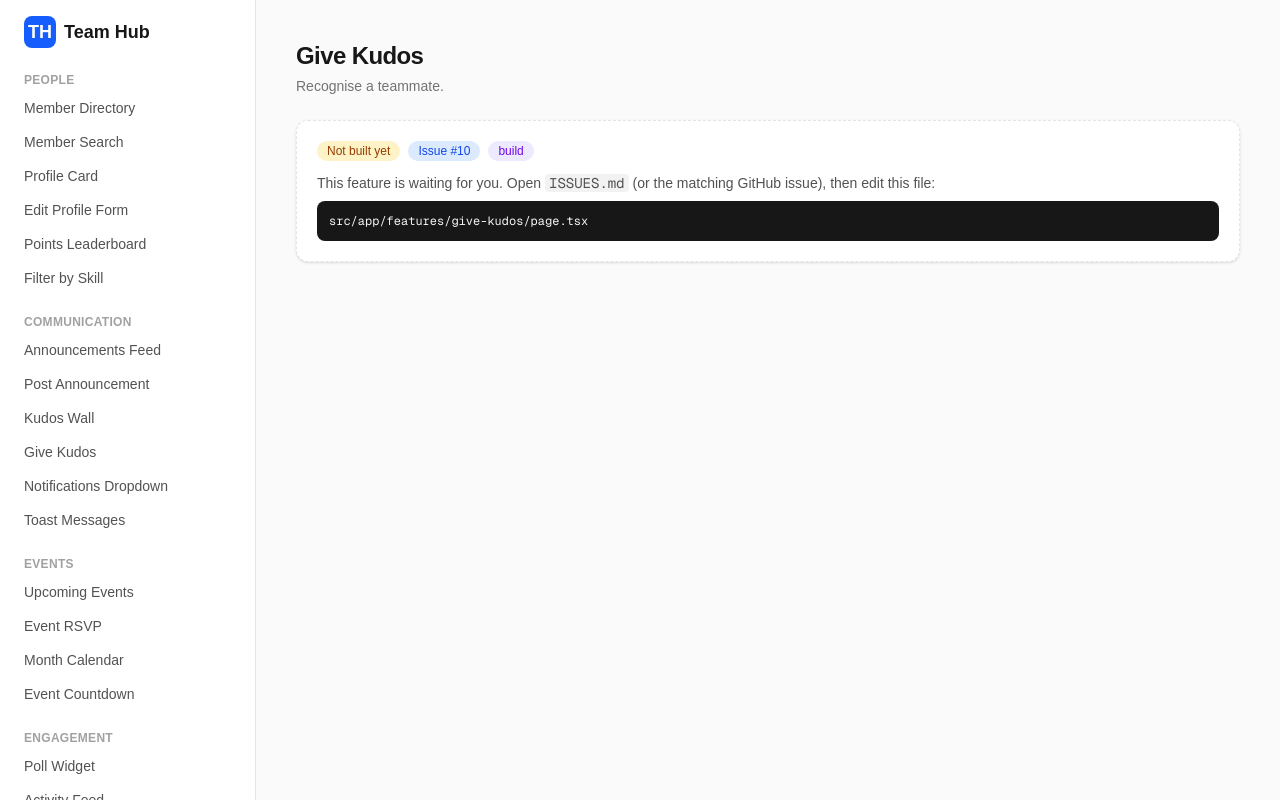
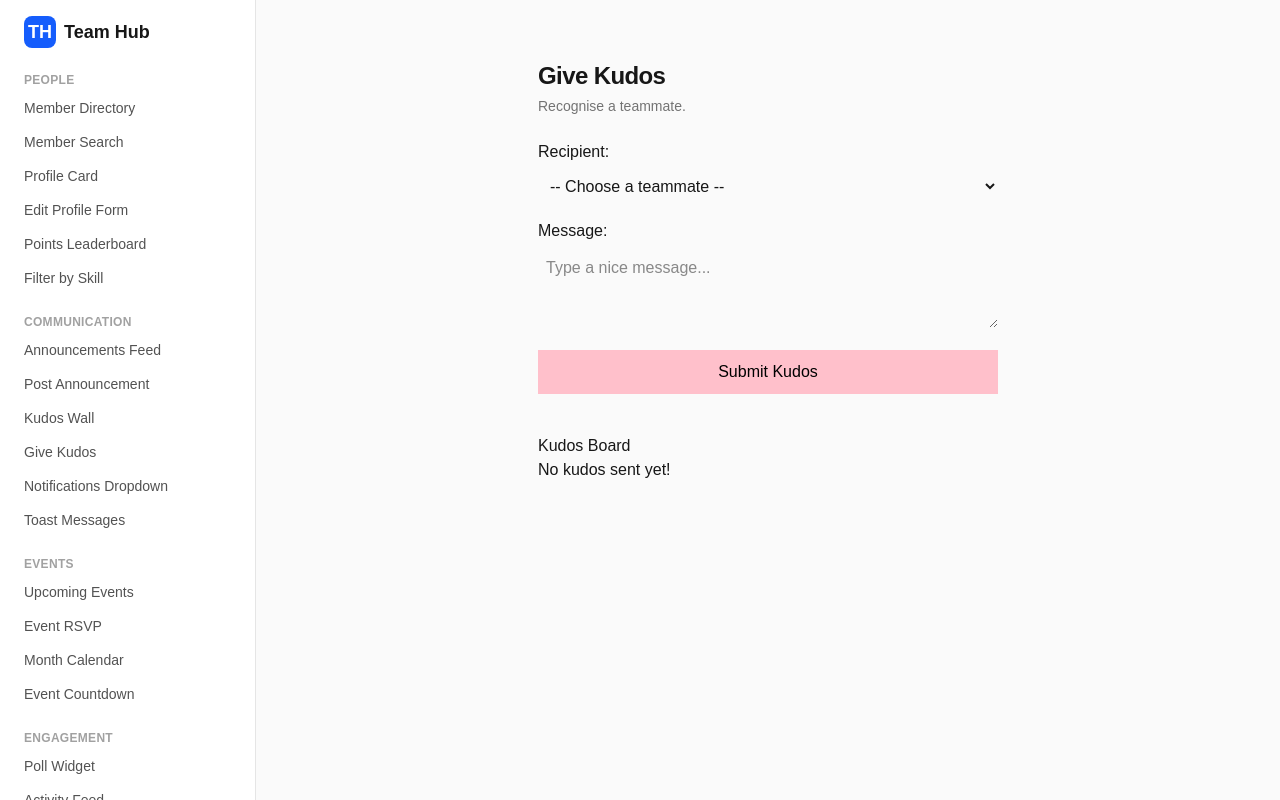
Before and after one commit to mainawycliffe/lovelace-project, a Next.js app: page /features/give-kudos in a window 1280 px wide. Shown: the top 800 px of the page. Built offline with nearby package versions, Linux system fonts and the light colour scheme.

Commit message:
built give-kudos

```diff
--- /dev/null
+++ b/src/app/features/give-kudos/page.jsx
@@ -0,0 +1,118 @@
+// import { PageHeader } from "@/components/ui";
+// import { FeatureStub } from "@/components/FeatureStub";
+
+// // Issue #10: Give Kudos
+// // TODO: build this feature, then delete <FeatureStub /> below.
+// // See ISSUES.md for the full spec, and src/app/features/example-notes for the pattern.
+// export default function GiveKudosPage() {
+//   return (
+//     <div>
+//       <PageHeader title="Give Kudos" subtitle="Recognise a teammate." />
+//       <FeatureStub slug="give-kudos" />
+//     </div>
+//   );
+// }
+
+"use client";
+
+import { useState } from "react";
+import { PageHeader } from "@/components/ui";
+import { members } from "@/lib/mock-data";
+import { useLocalStorage } from "@/lib/useLocalStorage";
+
+export default function GiveKudosPage() {
+  const [recipient, setRecipient] = useState("");
+  const [message, setMessage] = useState("");
+  const [error, setError] = useState("");
+
+
+  const [kudosList, setKudosList] = useLocalStorage("kudos_list", []);
+
+  const handleSubmit = (e) => {
+    e.preventDefault();
+    setError("");
+
+    if (!recipient) {
+      setError("Please pick a teammate.");
+      return;
+    }
+    if (message.trim() === "") {
+      setError("Message cannot be empty.");
+      return;
+    }
+
+    const newKudos = {
+      id: (kudosList.length + 1).toString(),
+      recipient: recipient,
+      message: message.trim(),
+    };
+
+
+    setKudosList([newKudos, ...kudosList]);
+
+    setRecipient("");
+    setMessage("");
+  };
+
+  return (
+    <div style={{ maxWidth: "500px", margin: "0 auto", padding: "20px" }}>
+      <PageHeader title="Give Kudos" subtitle="Recognise a teammate." />
+
+      <form onSubmit={handleSubmit} style={{ display: "flex", flexDirection: "column", gap: "15px", marginTop: "20px" }}>
+        {error && <p style={{ color: "red", margin: 0 }}>{error}</p>}
+
+        <div>
+          <label style={{ display: "block", marginBottom: "5px" }}>Recipient:</label>
+          <select
+            value={recipient}
+            onChange={(e) => setRecipient(e.target.value)}
+            style={{ width: "100%", padding: "8px" }}
+          >
+            <option value="">-- Choose a teammate --</option>
+            {}
+            {members.map((member) => {
+              const name = member.name || member;
+              const id = member.id || name;
+              return (
+                <option key={id} value={name}>
+                  {name}
+                </option>
+              );
+            })}
+          </select>
+        </div>
+
+        <div>
+          <label style={{ display: "block", marginBottom: "5px" }}>Message:</label>
+          <textarea
+            value={message}
+            onChange={(e) => setMessage(e.target.value)}
+            placeholder="Type a nice message..."
+            style={{ width: "100%", padding: "8px", minHeight: "80px" }}
+          />
+        </div>
+
+        <button type="submit" style={{ padding: "10px", background: "pink", color: "black", cursor: "pointer" }}>
+          Submit Kudos
+        </button>
+      </form>
+
+      <div style={{ marginTop: "40px" }}>
+        <h3>Kudos Board</h3>
+
+        {kudosList.length === 0 ? (
+          <p>No kudos sent yet!</p>
+        ) : (
+          <ul style={{ listStyle: "none", padding: 0 }}>
+            {kudosList.map((item) => (
+              <li key={item.id} style={{ border: "1px solid #ccc", padding: "10px", marginBottom: "10px", borderRadius: "5px" }}>
+                <strong>To: {item.recipient}</strong>
+                <p style={{ margin: "5px 0 0 0" }}>{item.message}</p>
+              </li>
+            ))}
+          </ul>
+        )}
+      </div>
+    </div>
+  );
+}
--- a/src/app/features/give-kudos/page.tsx
+++ /dev/null
@@ -1,14 +0,0 @@
-import { PageHeader } from "@/components/ui";
-import { FeatureStub } from "@/components/FeatureStub";
-
-// Issue #10: Give Kudos
-// TODO: build this feature, then delete <FeatureStub /> below.
-// See ISSUES.md for the full spec, and src/app/features/example-notes for the pattern.
-export default function GiveKudosPage() {
-  return (
-    <div>
-      <PageHeader title="Give Kudos" subtitle="Recognise a teammate." />
-      <FeatureStub slug="give-kudos" />
-    </div>
-  );
-}
--- a/tsconfig.json
+++ b/tsconfig.json
@@ -30,6 +30,6 @@
     ".next/types/**/*.ts",
     ".next/dev/types/**/*.ts",
     "**/*.mts"
-  ],
+, "src/app/features/give-kudos/GiveKudos.test.jsx"  ],
   "exclude": ["node_modules"]
 }
```
Also changed, not shown: 2 other files (tests, documents, lock files or other folders).
